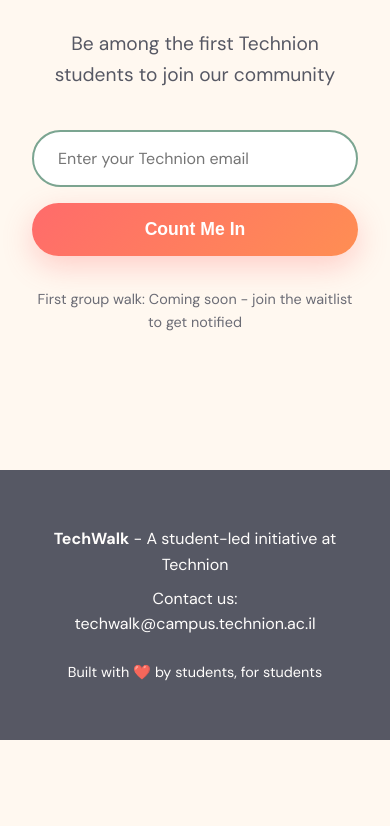
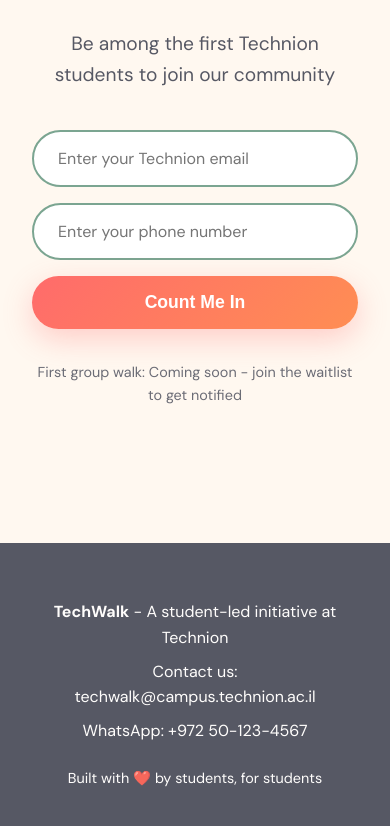
Before and after one commit to mlk500/TechWalk, a plain HTML site: page index.html in a window 390 px wide. Shown: the part 5661-6487 px from the top of the page. Before the commit the page ends 6401 px from the top, so only its background shows below. Drawn offline with Linux system fonts and the light colour scheme.

Commit message:
phone number

```diff
--- a/index.html
+++ b/index.html
@@ -570,6 +570,7 @@
         <p>Be among the first Technion students to join our community</p>
         <form class="signup-form" id="signupForm">
             <input type="email" placeholder="Enter your Technion email" required>
+            <input type="tel" placeholder="Enter your phone number" required>
             <button type="submit">Count Me In</button>
         </form>
         <p style="margin-top: 2rem; font-size: 0.9rem; opacity: 0.7;">
@@ -580,6 +581,7 @@
     <footer>
         <p><strong>TechWalk</strong> - A student-led initiative at Technion</p>
         <p>Contact us: techwalk@campus.technion.ac.il</p>
+        <p>WhatsApp: +972 50-123-4567</p>
         <p style="margin-top: 1.5rem; font-size: 0.9rem;">Built with ❤️ by students, for students</p>
     </footer>
 
```
Also changed, not shown: 1 other file.
